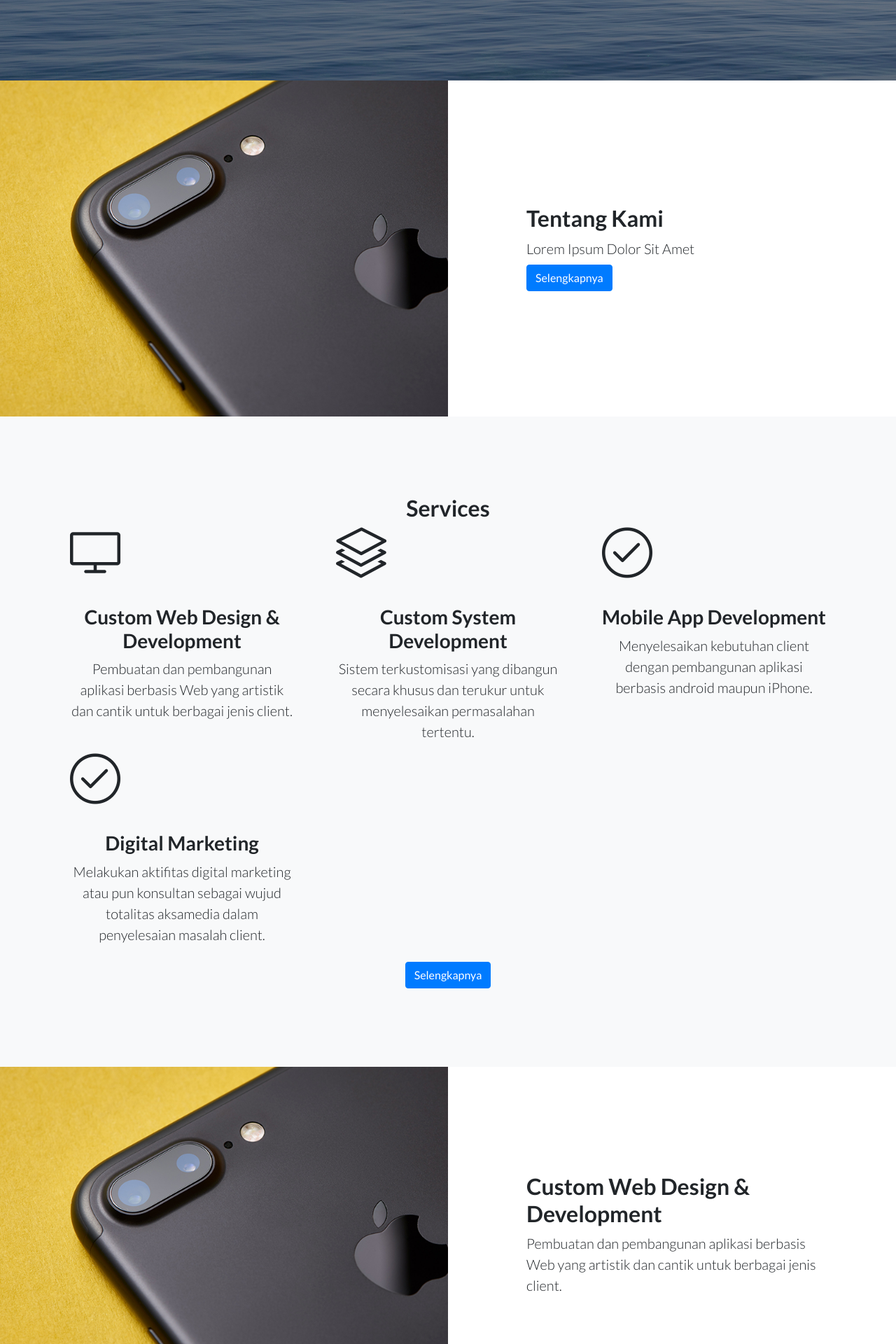
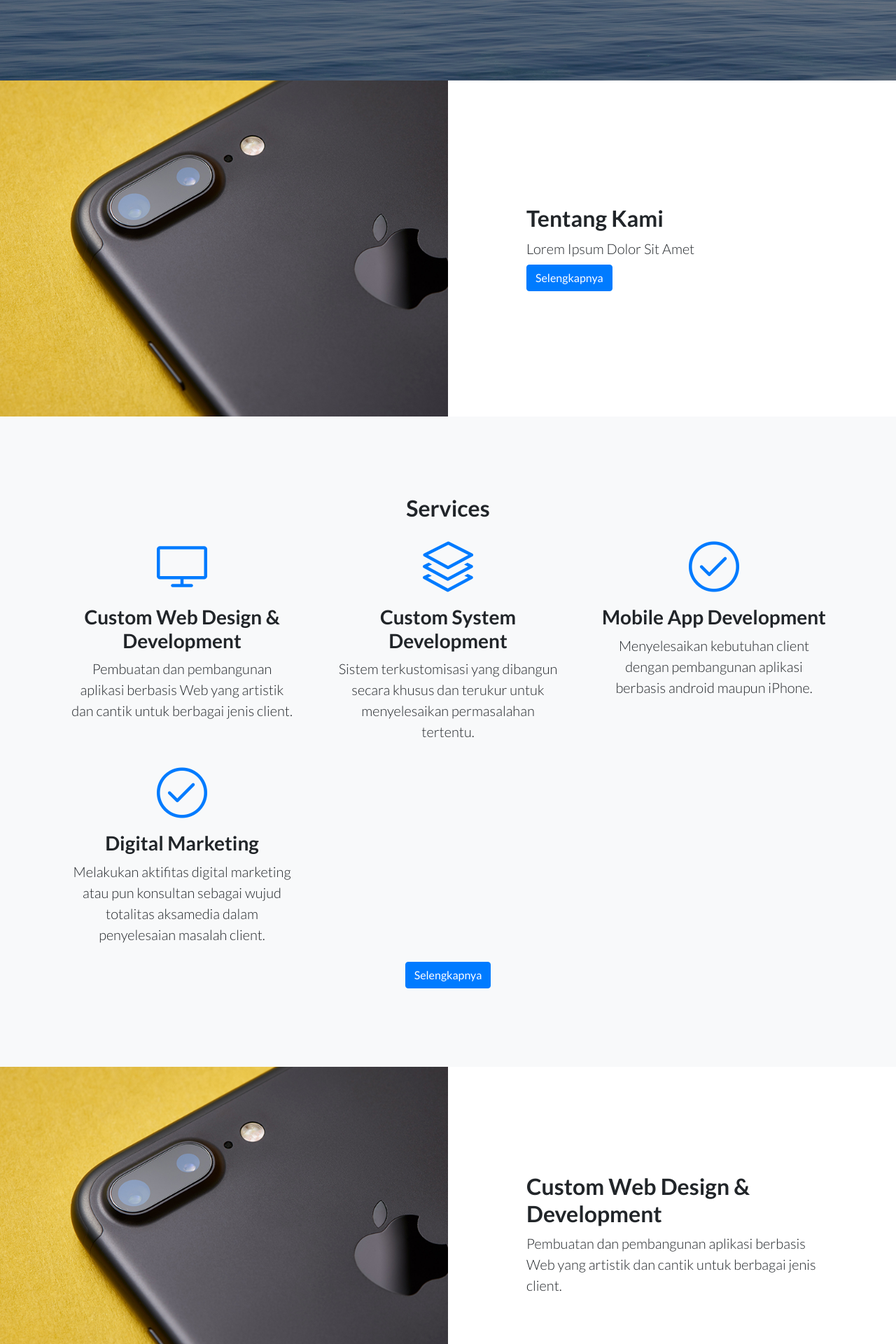
Before and after one commit to Afaisw/profcom, a Jekyll site: the page built from index.html, in a window 1280 px wide. Shown: the part 519-2439 px from the top of the page at 70% size. Built offline with Jekyll 4.4.1, drawn with Linux system fonts in a browser that asks for light colours.

Commit message:
final fix services page

```diff
--- a/_data/minicontent.yml
+++ b/_data/minicontent.yml
@@ -1,12 +1,12 @@
 - title: Custom Web Design & Development
   isi: Pembuatan dan pembangunan aplikasi berbasis Web yang artistik dan cantik untuk berbagai jenis client.
-  icon: icon-screen-desktop
+  icon: icon-screen-desktop m-auto text-primary
 - title: Custom System Development
   isi: Sistem terkustomisasi yang dibangun secara khusus dan terukur untuk menyelesaikan permasalahan tertentu.
-  icon: icon-layers
+  icon: icon-layers m-auto text-primary
 - title: Mobile App Development
   isi: Menyelesaikan kebutuhan client dengan pembangunan aplikasi berbasis android maupun iPhone.
-  icon: icon-check
+  icon: icon-check m-auto text-primary
 - title: Digital Marketing
   isi: Melakukan aktifitas digital marketing atau pun konsultan sebagai wujud totalitas aksamedia dalam penyelesaian masalah client.
-  icon: icon-check
+  icon: icon-check m-auto text-primary
--- a/_includes/iconsection_services.html
+++ b/_includes/iconsection_services.html
@@ -4,7 +4,11 @@
       {% for minicontent in include.data %}
       <div class="row no-gutters">
         <div class="col-lg-6 order-lg-2 ">
-            <i class="{{ minicontent.icon }}"></i>
+            <div class="features-icons-item mx-auto mb-5 mb-lg-0 mb-lg-3">
+                <div class="features-icons-icon d-flex">
+                  <i class="{{ minicontent.icon }}"></i>
+                </div>
+              </div>
         </div>
         <div class="col-lg-6 order-lg-1 my-auto showcase-text">
             <h3>{{ minicontent.title }}</h3>
```
